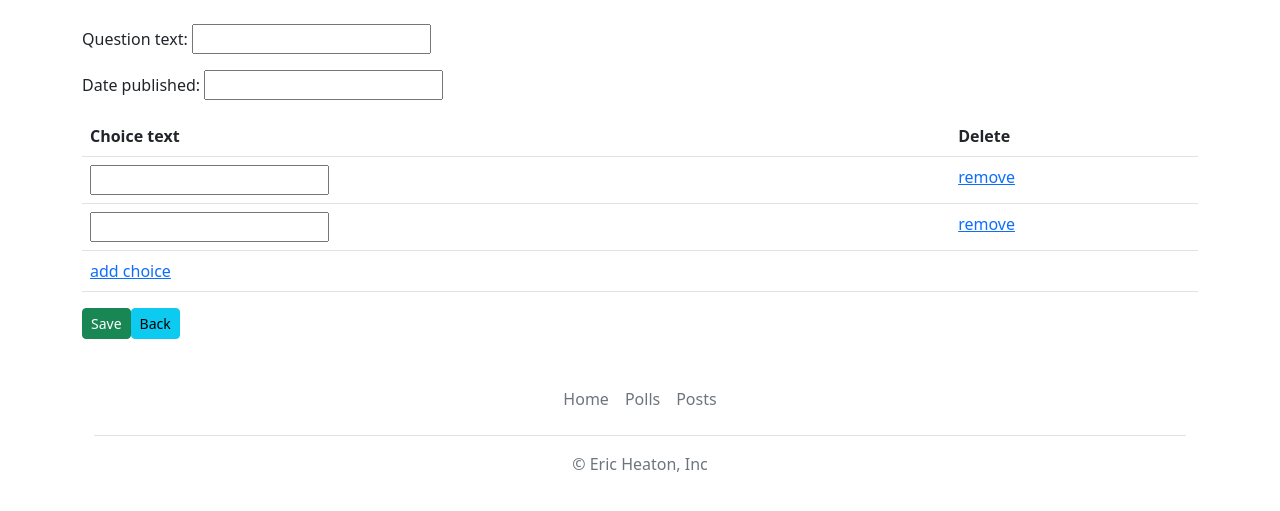
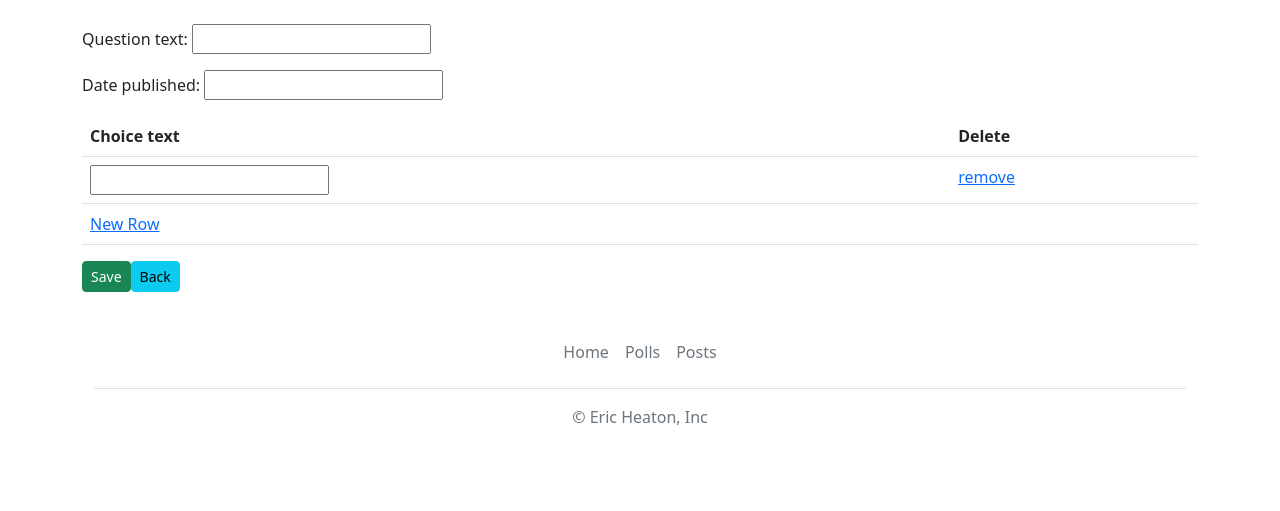
Before and after one commit to zalphin/django_tutorial, a Django app: page /polls/question/create in a window 1280 px wide. Shown: the part 73-584 px from the top of the page. Run offline with Django 5.2, Linux system fonts and the light colour scheme; the visitor is signed in with stand-in values (Sample User, id 1); some libraries are stand-ins or nearby versions.

Commit message:
Fixed the edit form and forms.py

```diff
--- a/polls/forms.py
+++ b/polls/forms.py
@@ -15,8 +15,8 @@ class QuestionForm(forms.ModelForm):
 # FamilyMemberForm from tutorial
 class ChoiceForm(forms.ModelForm):
     class Meta:
-        model = Question
+        model = Choice
         exclude = ()
 
 # FamilyMemberFormSet from tutorial
-ChoiceFormSet = forms.inlineformset_factory(Question, Choice, form=ChoiceForm, fields=['choice_text'], extra=2, can_delete=True)
+ChoiceFormSet = forms.inlineformset_factory(Question, Choice, form=ChoiceForm, fields=['choice_text'], extra=1, can_delete=True)
--- a/polls/templates/polls/question_form.html
+++ b/polls/templates/polls/question_form.html
@@ -22,7 +22,11 @@
                     </tr>
                 </thead>
             {% endif %}
-            <tr class="{% cycle 'row1' 'row2' %} formset_row">
+            {% if forloop.last %}
+                <tr class="formset_row">
+            {% else %}
+                <tr class="">
+            {% endif %}
                 {% for field in form.visible_fields %}
                     <td>
                         {% if forloop.first %}
@@ -42,7 +46,7 @@
 
 <script type="text/javascript">
     $('.formset_row').formset({
-        addText: 'add choice',
+        addText: 'New Row',
         deleteText: 'remove',
         prefix: 'choice_set'
     });
```
